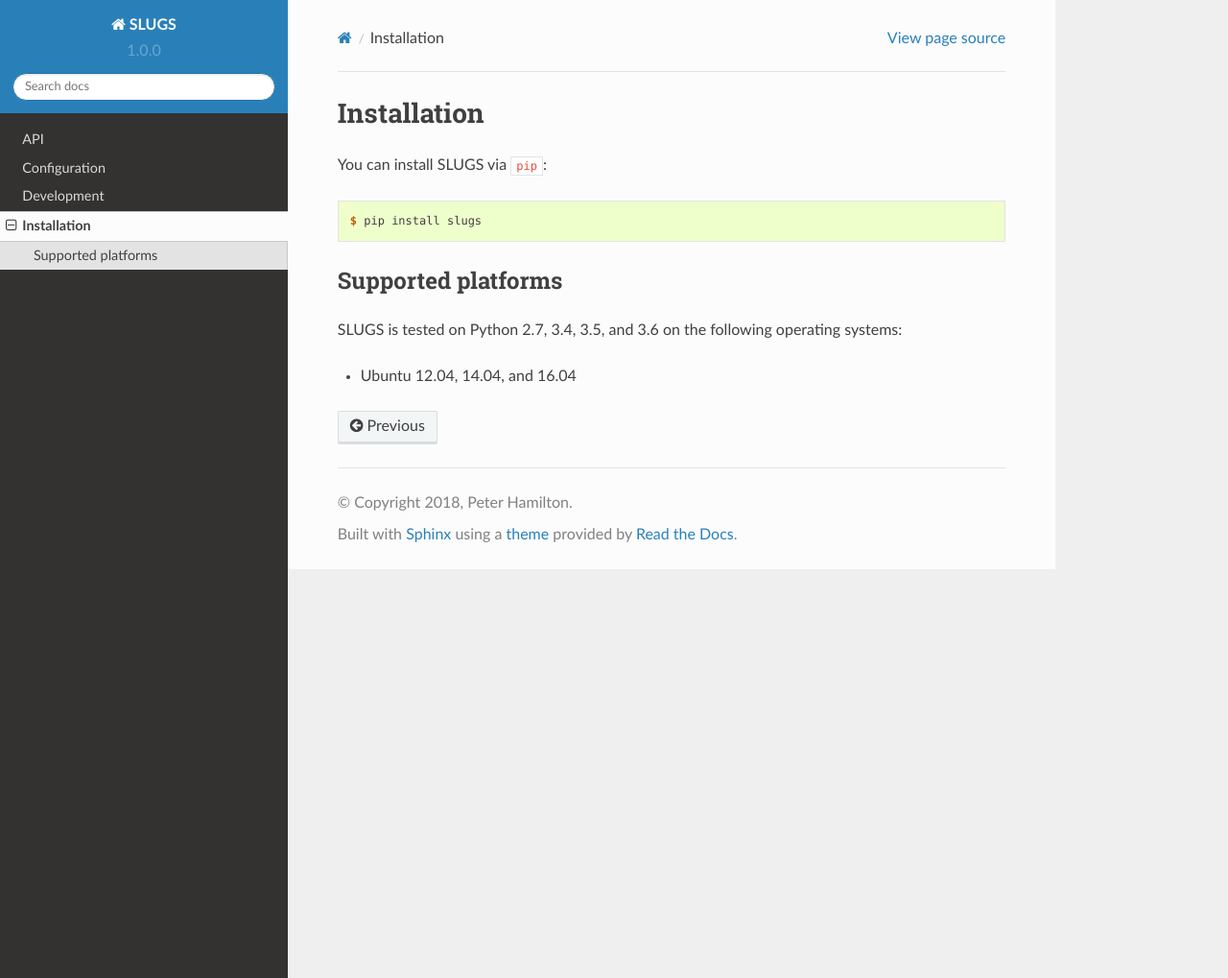
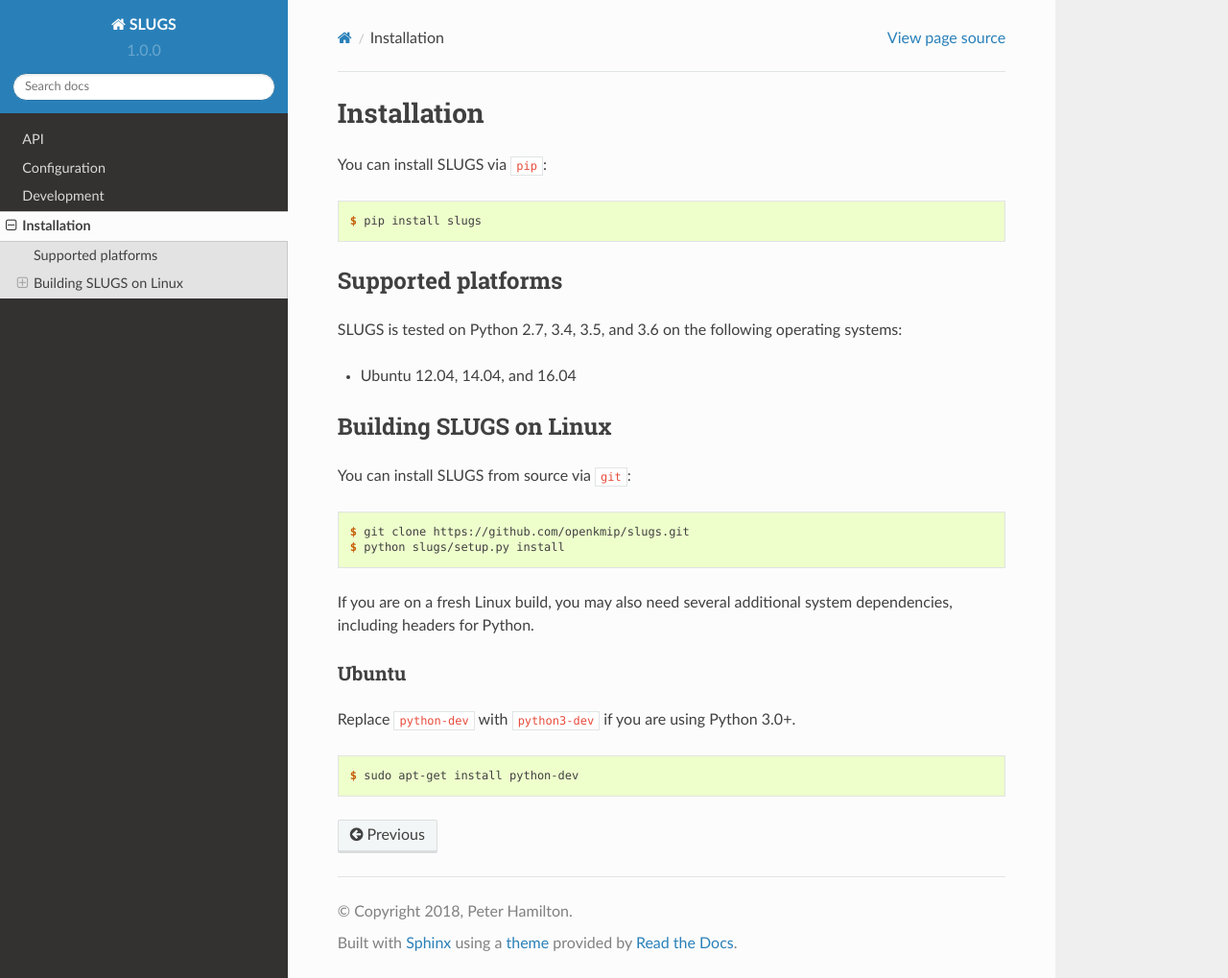
Before and after one commit to OpenKMIP/SLUGS, a Sphinx documentation site: the page built from docs/source/installation.rst, in a window 1280 px wide and 1019 px high. Shown: the whole window at 96% size. Built offline with Sphinx 7.4.7 and the Read the Docs theme 2.0.0, drawn with Linux system fonts in a browser that asks for light colours.

Commit message:
Update the installation docs with build instructions
This change updates the installation documentation, adding in
details on how to build SLUGS for developers.

```diff
--- a/docs/source/installation.rst
+++ b/docs/source/installation.rst
@@ -12,3 +12,23 @@
 operating systems:
 
 * Ubuntu 12.04, 14.04, and 16.04
+
+Building SLUGS on Linux
+-----------------------
+You can install SLUGS from source via ``git``:
+
+.. code-block:: console
+
+    $ git clone https://github.com/openkmip/slugs.git
+    $ python slugs/setup.py install
+
+If you are on a fresh Linux build, you may also need several additional system
+dependencies, including headers for Python.
+
+Ubuntu
+~~~~~~
+Replace ``python-dev`` with ``python3-dev`` if you are using Python 3.0+.
+
+.. code-block:: console
+
+    $ sudo apt-get install python-dev
```
